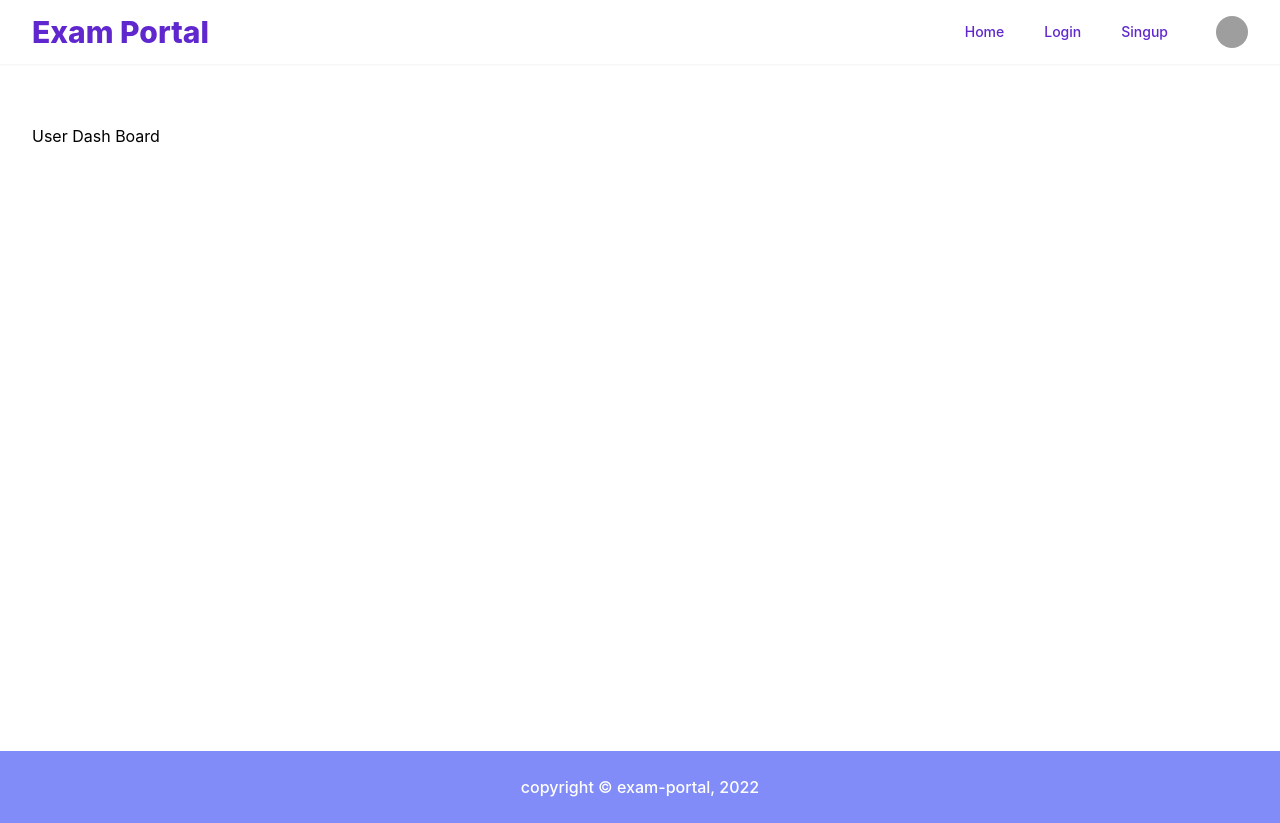
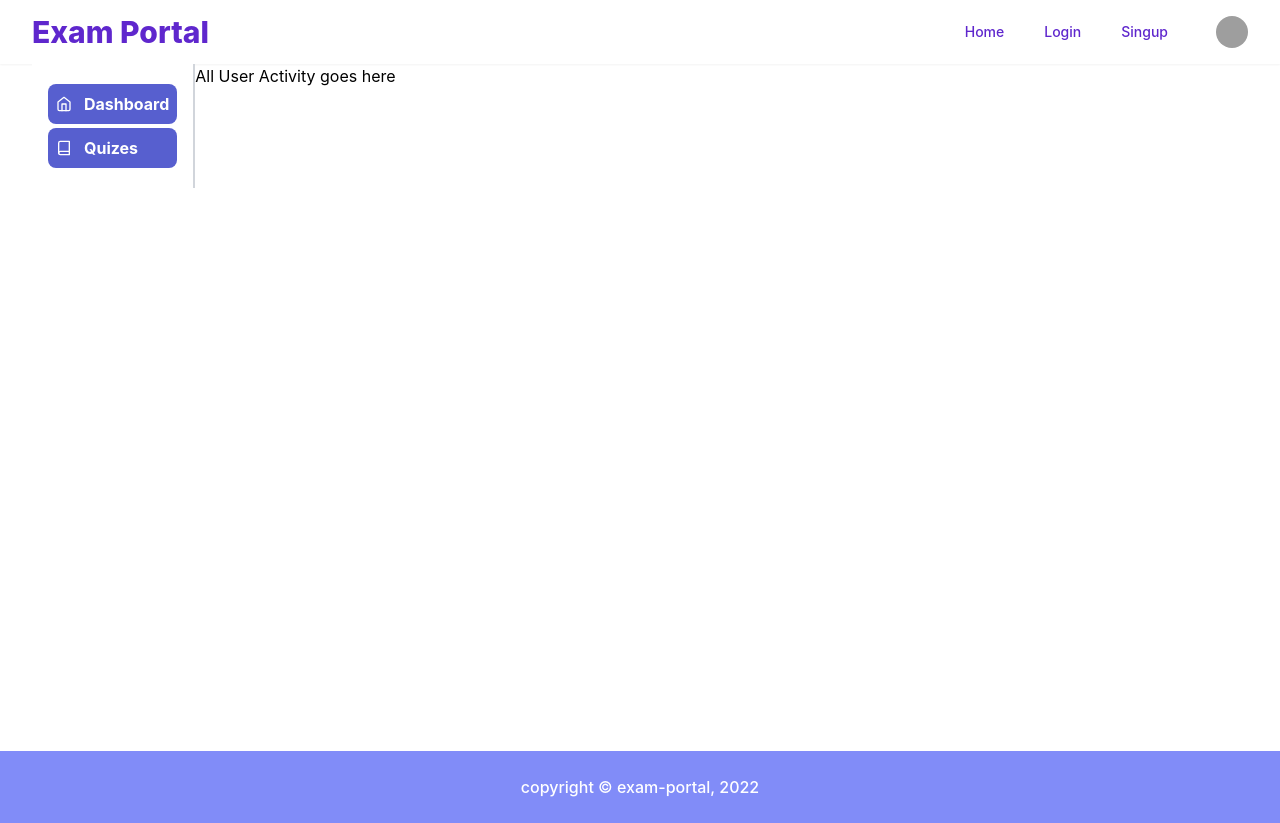
Before and after one commit to nawazhabib/exam-portal, a React (Create React App) app in the folder frontend/: page /user in a window 1280 px wide. Built offline with nearby package versions, Linux system fonts and the light colour scheme; grey boxes are pictures that could not be loaded.

Commit message:
sidebar-added

```diff
--- a/frontend/package.json
+++ b/frontend/package.json
@@ -11,6 +11,7 @@
     "formik": "^2.2.9",
     "react": "^18.2.0",
     "react-dom": "^18.2.0",
+    "react-icons": "^4.4.0",
     "react-router-dom": "^6.3.0",
     "react-scripts": "5.0.1",
     "web-vitals": "^2.1.0",
--- /dev/null
+++ b/frontend/src/components/sidebar/Sidebar.js
@@ -0,0 +1,23 @@
+import { FiBook, FiHome } from "react-icons/fi";
+import { USER } from "../../routes";
+import SidebarLink from "./SidebarLink";
+const Sidebar = () => {
+    return (
+        <div className=" bg-white p-4 h-full w-full border-r-2 border-gray-300">
+            <SidebarLink
+                path={USER}
+                name="Dashboard"
+                icon={FiHome}
+                active={true}
+            />
+            <SidebarLink
+                path={USER}
+                name="Quizes"
+                active={true}
+                icon={FiBook}
+            />
+        </div>
+    );
+};
+
+export default Sidebar;
--- /dev/null
+++ b/frontend/src/components/sidebar/SidebarLink.js
@@ -0,0 +1,25 @@
+import { Link } from "react-router-dom";
+
+const SidebarLink = ({ icon: Icon, path, name, active }) => {
+    return (
+        <Link
+            to={path}
+            className={`flex items-center my-1 py-2 rounded-lg px-2 hover:bg-purple-50 hover:text-white ${
+                active ? " bg-purple-50" : "bg-gray-100"
+            }`}
+        >
+            <div
+                className={`mr-3  ${
+                    active ? "text-white font-bold" : "text-gray-400"
+                } `}
+            >
+                <Icon />
+            </div>
+            <p className={active ? "text-white font-bold" : "text-gray-400 "}>
+                {name}
+            </p>
+        </Link>
+    );
+};
+
+export default SidebarLink;
--- a/frontend/src/screens/user/UserDashboard.js
+++ b/frontend/src/screens/user/UserDashboard.js
@@ -1,9 +1,18 @@
 import Container from "../../components/container/Container";
+import Sidebar from "../../components/sidebar/Sidebar";
 
 const UserDashboard = () => {
     return (
-        <Container>
-            <h1>User Dash Board</h1>
+        <Container className="py-0 ">
+            <div className="flex  h-full">
+                <div className="h-full">
+                    <Sidebar />
+                </div>
+
+                <div>
+                    <h1>All User Activity goes here</h1>
+                </div>
+            </div>
         </Container>
     );
 };
```
Also changed, not shown: 1 other file (tests, documents, lock files or other folders).
